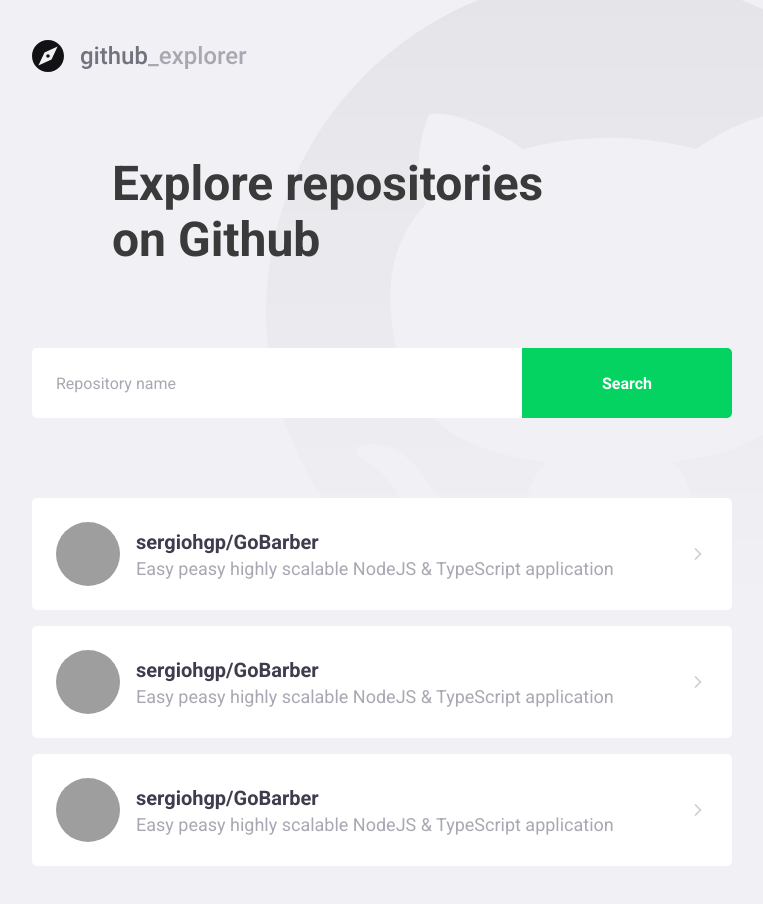
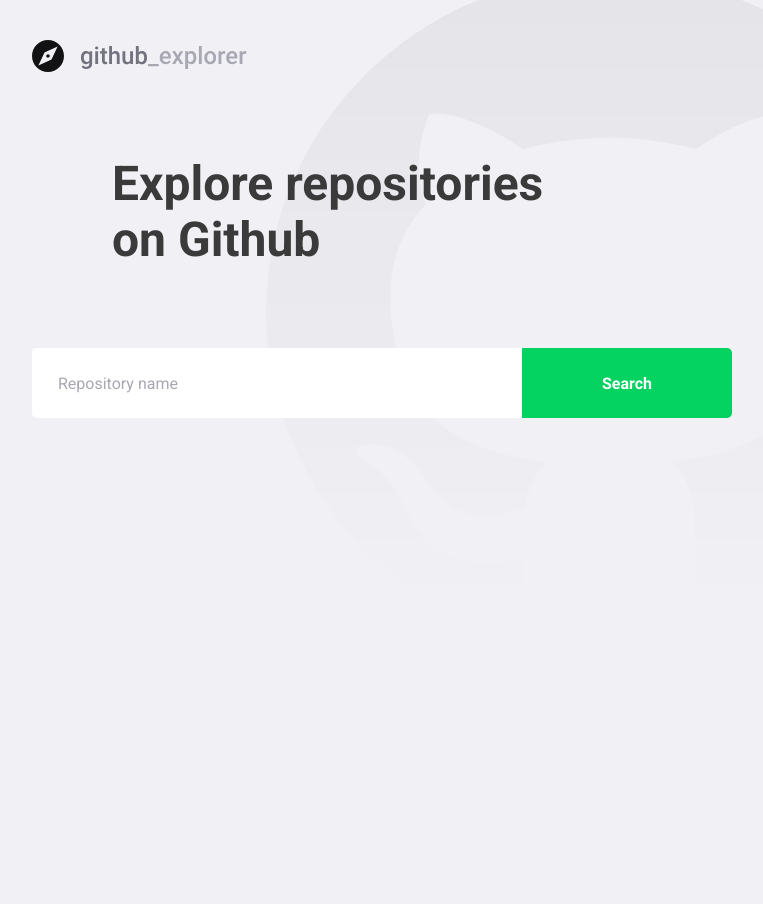
Before and after one commit to sergiohgp/GoStack_React_Concepts, a React (Create React App) app: page / in a window 1280 px wide. Shown: the whole page, without its empty margins (148-911 px from the left). After the commit the page ends 800 px from the top, so only its background shows below. Built offline with nearby package versions, Linux system fonts and the light colour scheme; grey boxes are pictures that could not be loaded.

Commit message:
Dashboard Errors implemented

```diff
--- a/package.json
+++ b/package.json
@@ -11,6 +11,7 @@
     "@types/react": "^16.9.0",
     "@types/react-dom": "^16.9.0",
     "@types/styled-components": "^5.1.3",
+    "axios": "^0.20.0",
     "polished": "^3.6.7",
     "react": "^16.13.1",
     "react-dom": "^16.13.1",
--- a/src/pages/Dashboard/index.tsx
+++ b/src/pages/Dashboard/index.tsx
@@ -1,54 +1,79 @@
-import React from 'react';
+import React, { useState, FormEvent } from 'react';
 import { FiChevronRight } from 'react-icons/fi';
 
+import api from '../../services/api';
 import logoImg from '../../assets/logo.svg';
 
-import { DashboardTitle, Form, Repositories } from './styles';
+import { DashboardTitle, Form, Repositories, Error } from './styles';
+import Repository from '../Repository';
+
+interface Repository {
+  full_name: string;
+  description: string;
+  owner: {
+    login: string;
+    avatar_url: string;
+  }
+}
 
 const Dashboard: React.FC = () => {
+  const [newRepo, setNewRepo] = useState('');
+  const [repositories, setRepositories] = useState<Repository[]>([]);
+  const [inputError, setInputError] = useState('');
+
+  async function handleAddRepository(e: FormEvent<HTMLFormElement>): Promise<void> {
+    e.preventDefault();
+
+    if (!newRepo) {
+      setInputError("Enter the repository's author/name");
+      return;
+    }
+    try {
+      const response = await api.get<Repository>(`repos/${newRepo}`);
+
+      const repository = response.data;
+
+      setRepositories([...repositories, repository]);
+      setNewRepo('');
+      setInputError('');
+    } catch (err) {
+      setInputError("Repository does not exist");
+    }
+  }
+
   return (
     <>
       <img src={logoImg} alt="Github Explorer" />
       <DashboardTitle>Explore repositories on Github</DashboardTitle>
 
-      <Form action="">
-        <input type="text" placeholder="Repository name" />
+      <Form hasError={!!inputError} onSubmit={handleAddRepository}>
+        <input
+          value={newRepo}
+          onChange={(e) => setNewRepo(e.target.value)}
+          placeholder="Repository name"
+        />
         <button type="submit">Search</button>
       </Form>
 
+      {inputError && <Error>{inputError}</Error>}
+
       <Repositories>
-        <a href="test">
-          <img src="https://avatars0.githubusercontent.com/u/54996062?s=460&u=aaf5a4a3287c87691cab70e3c51ff5ffe7421154&v=4"
-            alt="Sergio Pereira" />
-          <div>
-            <strong>sergiohgp/GoBarber</strong>
-            <p>Easy peasy highly scalable NodeJS & TypeScript application</p>
-          </div>
 
-          <FiChevronRight size={20} />
-        </a>
+        {repositories.map(repository => (
+          <a key={repository.full_name} href="test">
+            <img
+              src={repository.owner.avatar_url}
+              alt={repository.owner.login}
+            />
+            <div>
+              <strong>{repository.full_name}</strong>
+              <p>{repository.description}</p>
+            </div>
 
-        <a href="test">
-          <img src="https://avatars0.githubusercontent.com/u/54996062?s=460&u=aaf5a4a3287c87691cab70e3c51ff5ffe7421154&v=4"
-            alt="Sergio Pereira" />
-          <div>
-            <strong>sergiohgp/GoBarber</strong>
-            <p>Easy peasy highly scalable NodeJS & TypeScript application</p>
-          </div>
+            <FiChevronRight size={20} />
+          </a>
+        ))}
 
-          <FiChevronRight size={20} />
-        </a>
-
-        <a href="test">
-          <img src="https://avatars0.githubusercontent.com/u/54996062?s=460&u=aaf5a4a3287c87691cab70e3c51ff5ffe7421154&v=4"
-            alt="Sergio Pereira" />
-          <div>
-            <strong>sergiohgp/GoBarber</strong>
-            <p>Easy peasy highly scalable NodeJS & TypeScript application</p>
-          </div>
-
-          <FiChevronRight size={20} />
-        </a>
       </Repositories>
     </>
   );
--- a/src/pages/Dashboard/styles.ts
+++ b/src/pages/Dashboard/styles.ts
@@ -1,5 +1,9 @@
-import styled from 'styled-components';
+import styled, { css } from 'styled-components';
 import { shade } from 'polished';
+
+interface FormProps {
+  hasError: boolean;
+}
 
 export const DashboardTitle = styled.h1`
   font-size: 48px;
@@ -10,7 +14,7 @@ export const DashboardTitle = styled.h1`
   margin: 80px;
 `;
 
-export const Form = styled.form`
+export const Form = styled.form<FormProps>`
   margin-top: 40px;
   max-width: 700px;
   display: flex;
@@ -19,10 +23,14 @@ export const Form = styled.form`
     flex: 1;
     height: 70px;
     padding: 0 24px;
-    border: 0;
+    border: 2px solid #fff;
+    border-right: 0;
     border-radius: 5px 0 0 5px;
     color: #3a3a3a;
 
+    ${(props) => props.hasError && css`
+    border-color: #c53030;
+  `}
 
     &::placeholder {
       color: #a8a8b3;
@@ -44,6 +52,13 @@ export const Form = styled.form`
     }
   }
 `;
+
+export const Error = styled.span`
+  display: block;
+  color: #c53030;
+  margin-top: 8px;
+`;
+
 
 export const Repositories = styled.div`
   margin-top: 80px;
@@ -77,7 +92,8 @@ export const Repositories = styled.div`
     }
 
     div {
-      margin-left: 16px;
+      margin: 16px;
+      flex: 1;
 
       strong  {
         font-size: 20px;
--- /dev/null
+++ b/src/services/api.ts
@@ -0,0 +1,7 @@
+import axios from 'axios';
+
+const api = axios.create({
+  baseURL: 'https://api.github.com'
+});
+
+export default api;
```
Also changed, not shown: .eslintrc.json, 1 other file (tests, documents, lock files or other folders).
